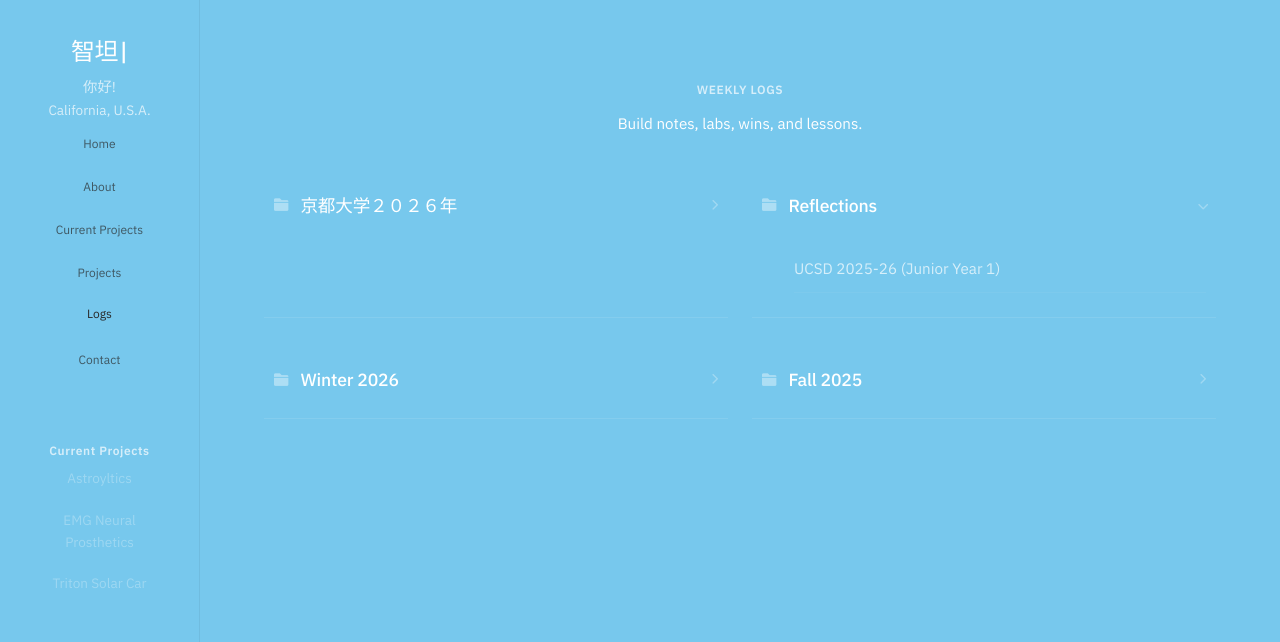
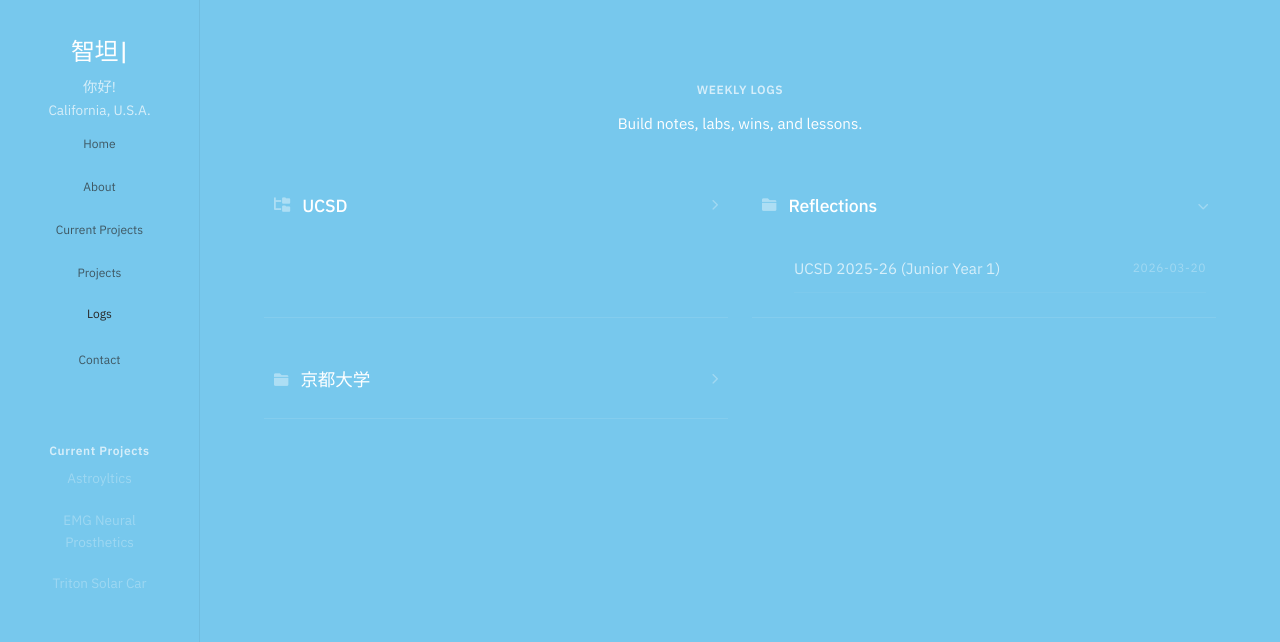
Before and after one commit to tmlee06/Personal-Website, a plain HTML site: page logs.html in a window 1280 px wide. Both pictures are taken after a click on the heading "Reflections". Shown: the top 642 px of the page. Drawn offline with nearby package versions, Linux system fonts and the light colour scheme.

Commit message:
UI Updating

```diff
--- a/logs-index.json
+++ b/logs-index.json
@@ -1,85 +1,48 @@
 [
+  {
+    "title": "UCSD",
+    "folders": [
+      {
+        "title": "Junior Year 1",
+        "folders": [
           {
             "title": "Fall 2025",
             "logs": [
-      {
-        "filename": "Week 1 - 11/06/2025",
-        "path": "logs/Fall-2025/week-1.md"
-      },
-      {
-        "filename": "Week 2 - 11/17/2025",
-        "path": "logs/Fall-2025/week-2.md"
-      },
-      {"filename": "Week 3 - 11/25/2025",
-        "path": "logs/Fall-2025/week-3.md"
-      }
+              { "filename": "Week 1 - 11/06/2025", "path": "logs/Fall-2025/week-1.md", "date": "2025-11-06" },
+              { "filename": "Week 2 - 11/17/2025", "path": "logs/Fall-2025/week-2.md", "date": "2025-11-17" },
+              { "filename": "Week 3 - 11/25/2025", "path": "logs/Fall-2025/week-3.md", "date": "2025-11-25" }
             ]
           },
           {
             "title": "Winter 2026",
             "logs": [
-      {
-        "filename": "Week 1 - 01/10/2026",
-        "path": "logs/Winter-2026/week-1.md"
-      },
-      {
-        "filename": "Week 2 - 01/18/2026",
-        "path": "logs/Winter-2026/week-2.md"
-      },
-       {
-        "filename": "Week 3 - 01/26/2026",
-        "path": "logs/Winter-2026/week-3.md"
-      },
-      {
-        "filename": "Week 4 - 02/02/2026",
-        "path": "logs/Winter-2026/week-4.md"
-      },
-      {
-        "filename": "Week 5 - 02/09/2026",
-        "path": "logs/Winter-2026/week-5.md"
-      },
-      {
-        "filename": "Week 6 - 02/16/2026",
-        "path": "logs/Winter-2026/week-6.md"
-      },
-      {
-        "filename": "Week 7 - 02/23/2026",
-        "path": "logs/Winter-2026/week-7.md"
-      },
-      {
-        "filename": "Week 8 - 03/02/2026",
-        "path": "logs/Winter-2026/week-8.md"
-      },
-      {
-        "filename": "Week 9 - 03/09/2026",
-        "path": "logs/Winter-2026/week-9.md"
-      },
-      {
-        "filename": "Week 10 - 03/16/2026",
-        "path": "logs/Winter-2026/week-10.md"
+              { "filename": "Week 1 - 01/10/2026", "path": "logs/Winter-2026/week-1.md", "date": "2026-01-10" },
+              { "filename": "Week 2 - 01/18/2026", "path": "logs/Winter-2026/week-2.md", "date": "2026-01-18" },
+              { "filename": "Week 3 - 01/26/2026", "path": "logs/Winter-2026/week-3.md", "date": "2026-01-26" },
+              { "filename": "Week 4 - 02/02/2026", "path": "logs/Winter-2026/week-4.md", "date": "2026-02-02" },
+              { "filename": "Week 5 - 02/09/2026", "path": "logs/Winter-2026/week-5.md", "date": "2026-02-09" },
+              { "filename": "Week 6 - 02/16/2026", "path": "logs/Winter-2026/week-6.md", "date": "2026-02-16" },
+              { "filename": "Week 7 - 02/23/2026", "path": "logs/Winter-2026/week-7.md", "date": "2026-02-23" },
+              { "filename": "Week 8 - 03/02/2026", "path": "logs/Winter-2026/week-8.md", "date": "2026-03-02" },
+              { "filename": "Week 9 - 03/09/2026", "path": "logs/Winter-2026/week-9.md", "date": "2026-03-09" },
+              { "filename": "Week 10 - 03/16/2026", "path": "logs/Winter-2026/week-10.md", "date": "2026-03-16" }
+            ]
+          }
+        ]
       }
     ]
   },
   {
     "title": "Reflections",
     "logs": [
-      {
-        "filename": "UCSD 2025-26 (Junior Year 1)",
-        "path": "logs/Reflections/junior1.md"
-      }
+      { "filename": "UCSD 2025-26 (Junior Year 1)", "path": "logs/Reflections/junior1.md", "date": "2026-03-20" }
     ]
   },
   {
-    "title": "京都大学２０２６年",
+    "title": "京都大学",
     "logs": [
-      {
-        "filename": "Week 1 - ２０２６年０４月２０日",
-        "path": "logs/京都大学２０２６年/week-1.md"
-      },
-      {
-        "filename": "Week 2 - ２０２６年０４月２6日",
-        "path": "logs/京都大学２０２６年/week-2.md"
-      }
+      { "filename": "Week 1 - ２０２６年０４月２０日", "path": "logs/京都大学２０２６年/week-1.md", "date": "2026-04-20" },
+      { "filename": "Week 2 - ２０２６年０４月２6日", "path": "logs/京都大学２０２６年/week-2.md", "date": "2026-04-26" }
     ]
   }
 ]
--- a/script.js
+++ b/script.js
@@ -312,22 +312,33 @@ async function loadWeeklyLogs() {
         const response = await fetch('logs-index.json');
         const sections = await response.json();
 
-        // Render sections (latest first)
-        const reversedSections = [...sections].reverse();
-        reversedSections.forEach(s => s.logs && s.logs.reverse());
+        // Standard logs page render
+        if (logsContainer) {
+            renderLogs(logsContainer, sections);
+        }
 
-        if (logsContainer) renderLogs(logsContainer, reversedSections);
-        if (bioContainer) renderBioLogs(bioContainer, reversedSections);
+        // Bio/Home screen render
+        if (bioContainer) {
+            renderBioLogs(bioContainer, sections);
+        }
 
-        // Deep link support: logs.html#log-<path>
+        // Deep link support
         const currentHash = window.location.hash || '';
         if (currentHash.startsWith('#log-')) {
             const filePath = currentHash.replace('#log-', '');
-            const allLogs = sections.flatMap(s => s.logs || []);
+            // Flatten to find the log for deep linking
+            const allLogs = [];
+            const flatten = (items) => {
+                items.forEach(i => {
+                    if (i.logs) allLogs.push(...i.logs);
+                    if (i.folders) flatten(i.folders);
+                });
+            };
+            flatten(sections);
             const targetLog = allLogs.find(l => l.path === filePath);
-
             if (targetLog) {
-            setTimeout(() => openFullscreenLog(targetLog, false, false), 100);            }
+                setTimeout(() => openFullscreenLog(targetLog, false, false), 100);
+            }
         }
     } catch (e) {
         console.error("Failed to load logs:", e);
@@ -336,51 +347,46 @@ async function loadWeeklyLogs() {
 
 // --- MAIN LOGS PAGE RENDERER ---
 
-function renderLogs(container, sections) {
+function renderLogs(container, items) {
     container.innerHTML = '';
 
-    sections.forEach((section) => {
-        const seasonFolder = document.createElement('details');
-        seasonFolder.className = 'season-folder';
+    function createFolderElement(item, level = 0) {
+        const details = document.createElement('details');
+        details.className = level === 0 ? 'season-folder' : 'season-folder sub-folder';
+        if (level > 0) details.style.marginLeft = '20px';
 
-        const seasonSummary = document.createElement('summary');
-        seasonSummary.className = 'season-header';
-        seasonSummary.innerHTML = `
+        const summary = document.createElement('summary');
+        summary.className = 'season-header';
+        summary.innerHTML = `
             <div class="folder-title">
-                <i class="fas fa-folder"></i>
-                <span>${section.title}</span>
+                <i class="fas ${item.folders ? 'fa-folder-tree' : 'fa-folder'}"></i>
+                <span>${item.title}</span>
             </div>
             <span class="custom-arrow"><i class="fas fa-chevron-right"></i></span>
         `;
+        details.appendChild(summary);
 
-        // Exclusive Logic: Close other folders when one opens
-        seasonSummary.addEventListener('click', () => {
-            if (!seasonFolder.hasAttribute('open')) {
-                document.querySelectorAll('.season-folder').forEach(other => {
-                    if (other !== seasonFolder) other.removeAttribute('open');
-                });
-            }
-        });
+        const contentWrapper = document.createElement('div');
+        contentWrapper.className = 'folder-content';
 
-        const logsList = document.createElement('div');
-        logsList.className = 'logs-preview-list';
-
-        // LIFO order for the logs
-        section.logs.forEach((log) => {
-            const logRow = document.createElement('div');
-            logRow.className = 'log-file-row';
-            logRow.innerHTML = `
-                <span class="file-name">${log.filename}</span>
-                <span class="file-date">${log.date || ''}</span>
-            `;
-            logRow.onclick = () => openFullscreenLog(log, true, false);
-            logsList.appendChild(logRow);
-        });
-
-        seasonFolder.appendChild(seasonSummary);
-        seasonFolder.appendChild(logsList);
-        container.appendChild(seasonFolder);
-    });
+        if (item.folders) {
+            item.folders.forEach(sub => contentWrapper.appendChild(createFolderElement(sub, level + 1)));
+        } else if (item.logs) {
+            const list = document.createElement('div');
+            list.className = 'logs-preview-list';
+            item.logs.forEach(log => {
+                const row = document.createElement('div');
+                row.className = 'log-file-row';
+                row.innerHTML = `<span class="file-name">${log.filename}</span><span class="file-date">${log.date || ''}</span>`;
+                row.onclick = (e) => { e.stopPropagation(); openFullscreenLog(log, true, false); };
+                list.appendChild(row);
+            });
+            contentWrapper.appendChild(list);
+        }
+        details.appendChild(contentWrapper);
+        return details;
+    }
+    items.forEach(item => container.appendChild(createFolderElement(item)));
 }
 
 // --- BIO SECTION RENDERER (Simplified to prevent crashing) ---
@@ -391,40 +397,51 @@ function renderLogs(container, sections) {
 function renderBioLogs(container, sections) {
     let allLogs = [];
 
-    // Process sections to flatten the log list
-    sections.forEach(section => {
-        section.logs.forEach(log => {
-            allLogs.push({
-                ...log,
-                seasonTitle: section.title || "Recent" // Fallback if title is missing
-            });
+    const findLogs = (items, parentTitle = "") => {
+        items.forEach(item => {
+            // Combines titles: "Junior Year 1" + "Winter 2026"
+            const currentTitle = parentTitle
+                ? `${parentTitle} - ${item.title}`
+                : item.title;
+
+            if (item.logs) {
+                item.logs.forEach(l => {
+                    allLogs.push({
+                        ...l,
+                        // This is the clean "Junior Year 1 - Winter 2026" string
+                        displayCategory: currentTitle
+                    });
+                });
+            }
+
+            if (item.folders) {
+                findLogs(item.folders, currentTitle);
+            }
         });
-    });
+    };
+
+    findLogs(sections);
 
     // Sort by date (LIFO)
     allLogs.sort((a, b) => new Date(b.date) - new Date(a.date));
 
     container.innerHTML = '';
 
-    // Render top 4
     allLogs.slice(0, 4).forEach(log => {
         const card = document.createElement('div');
         card.className = 'bio-log-card';
 
-        // Ensure strings are valid to avoid "undefined"
-        const displaySeason = (log.seasonTitle).toUpperCase();
-        const displayDate = log.date ? `• ${log.date}` : "";
-
+        // Removed the ${log.date} from the template literal for a cleaner look
         card.innerHTML = `
-            <span class="meta">${displaySeason} ${displayDate}</span>
-            <h3>${log.filename || "Untitled Log"}</h3>
+            <span class="meta">${log.displayCategory.toUpperCase()}</span>
+            <h3>${log.filename}</h3>
         `;
 
-        // Open the log directly on click
         card.onclick = () => openFullscreenLog(log, true, false);
         container.appendChild(card);
     });
 }
+
 function hydrateEmbeds(rootEl) {
   processInstagramEmbeds(rootEl);
 }
```
Also changed, not shown: index.html (+1 -1 lines). Lines whose indentation alone changed are shown as unchanged.
